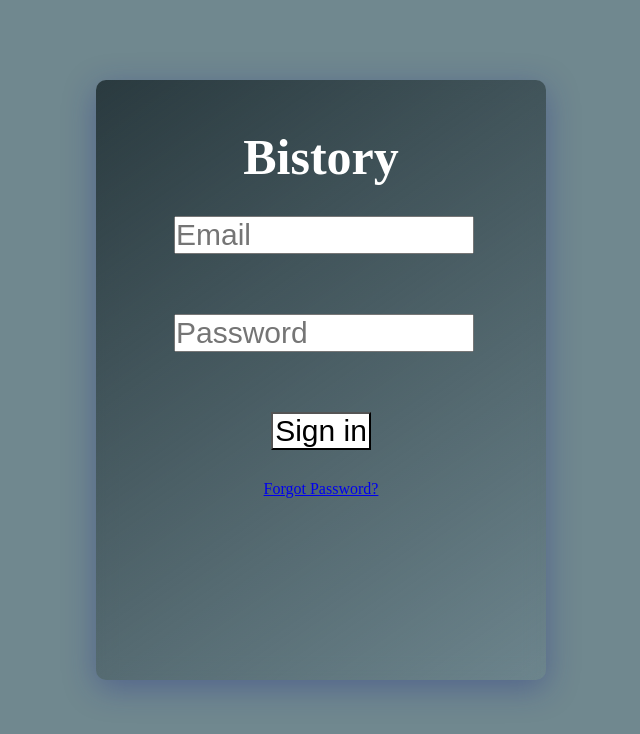
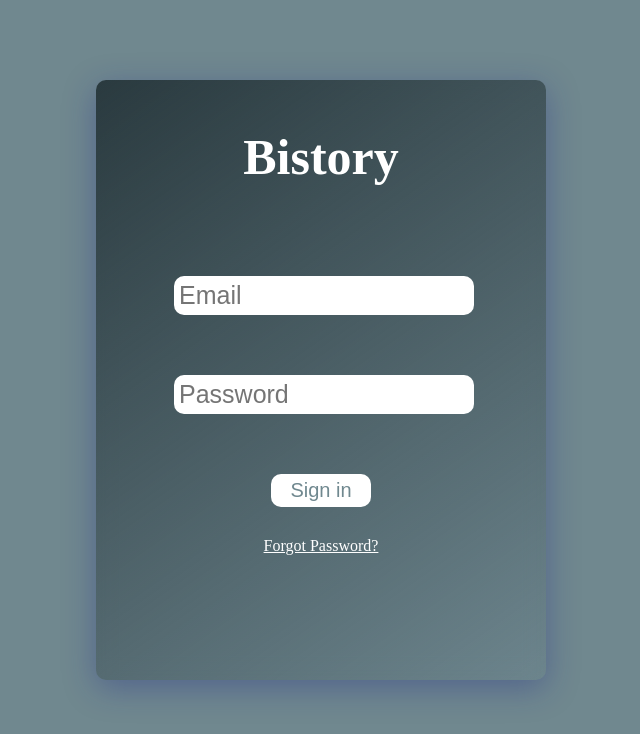
Before and after one commit to V1p3er/bistory, a Django app: page /users/login/ in a window 1280 px wide. Shown: the top 734 px of the page, without its empty margins (352-992 px from the left). Run offline with Django 4.2, Linux system fonts and the light colour scheme.

Commit message:
login part was made

```diff
--- a/users/static/users/styles/login.css
+++ b/users/static/users/styles/login.css
@@ -25,13 +25,33 @@ form{
 h1{
     color: #fff;
     font-size: 50px;
+    margin-bottom: 60px;
 }
 form input {
     width: 300px;
     margin: 30px;
-    font-size: 30px;
+    padding: 5px;
+    font-size: 25px;
+    border-radius: 10px;
+    border: none;
 }
 form input[type=button]{
     background: #fff;
+    color: rgb(112, 136, 143);
     width: 100px;
+    border: none;
+    font-size: 20px;
 }
+form input[type=button]:hover{
+    cursor: pointer;
+    background: rgb(112, 136, 143);
+    color: #fff;
+    transition: all 0.8;
+}
+form a{
+    color: #fff;
+}
+form a:hover{
+    font-size: 20px;
+    transition: all 0.8;
+}
```
